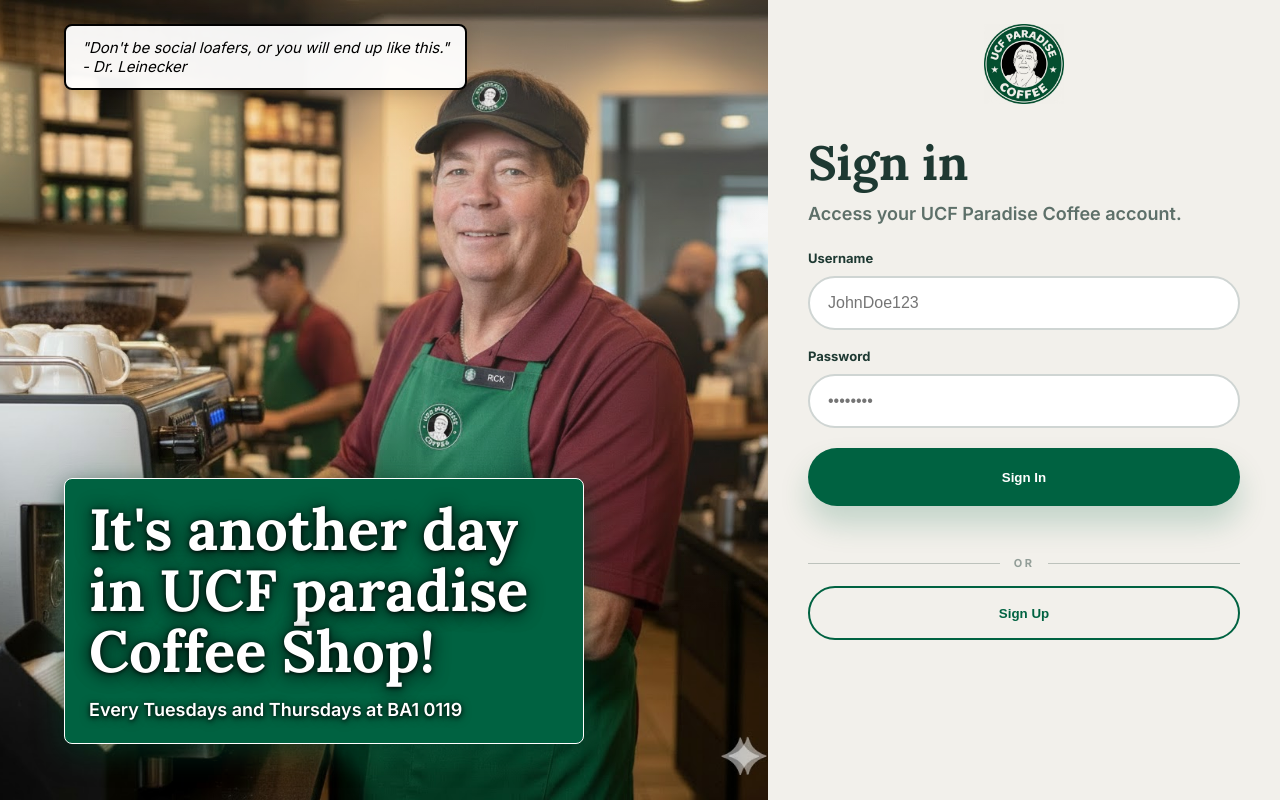
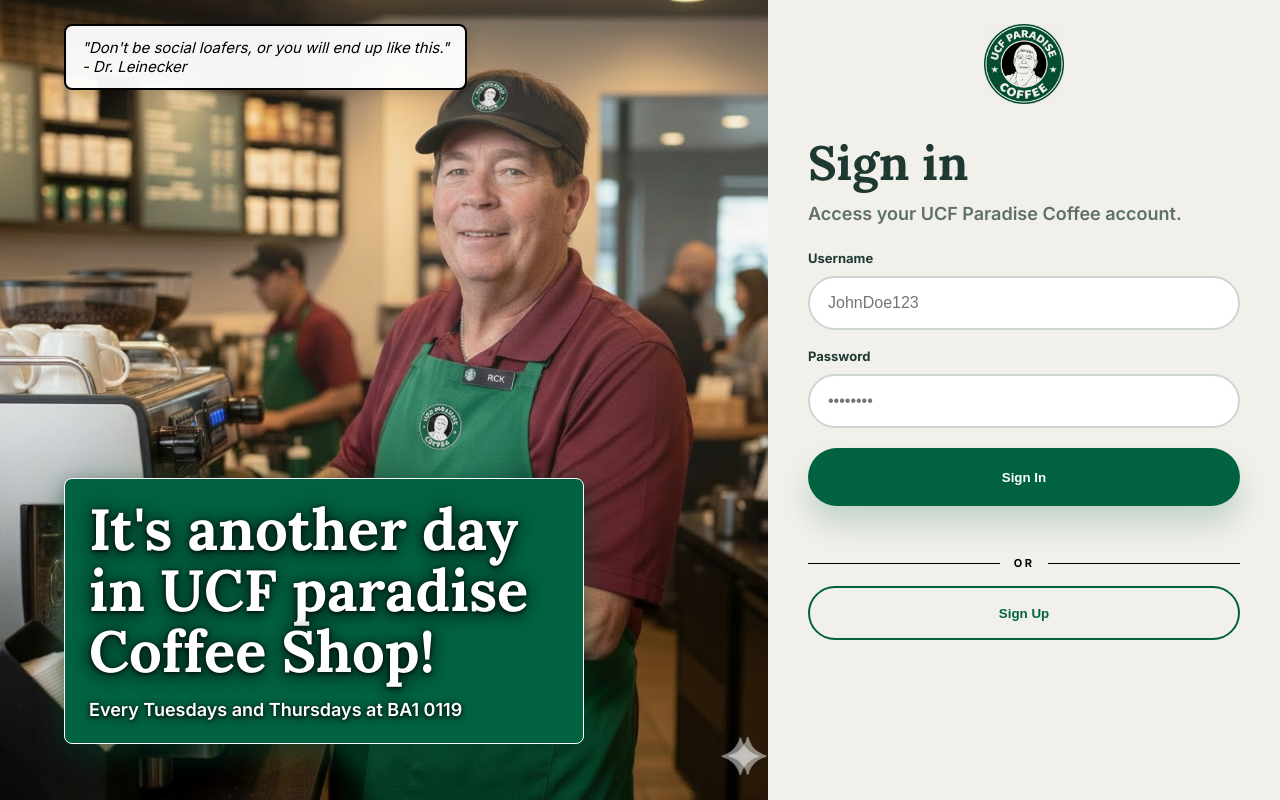
Before and after one commit to XavierS31/COP-4331-Small-Project, a PHP site: page / in a window 1280 px wide. Run offline with PHP 8.4, Linux system fonts and the light colour scheme.

Commit message:
fixing LightHouse

```diff
--- a/css/styles.css
+++ b/css/styles.css
@@ -294,12 +294,14 @@
     align-items:center;
     gap: 14px;
     margin: 20px 0 16px;
+    color: black;
   }
 
   .divider span{
     flex:1;
     height: 1px;
-    background: rgba(30,57,50,.25);
+    background: black;
+    color: black;
   }
 
   .divider em{
@@ -307,7 +309,7 @@
     font-weight: 900;
     font-size: 11px;
     letter-spacing: .22em;
-    color: rgba(30,57,50,.45);
+    color: black;
   }
 
   /* Login result */
```
